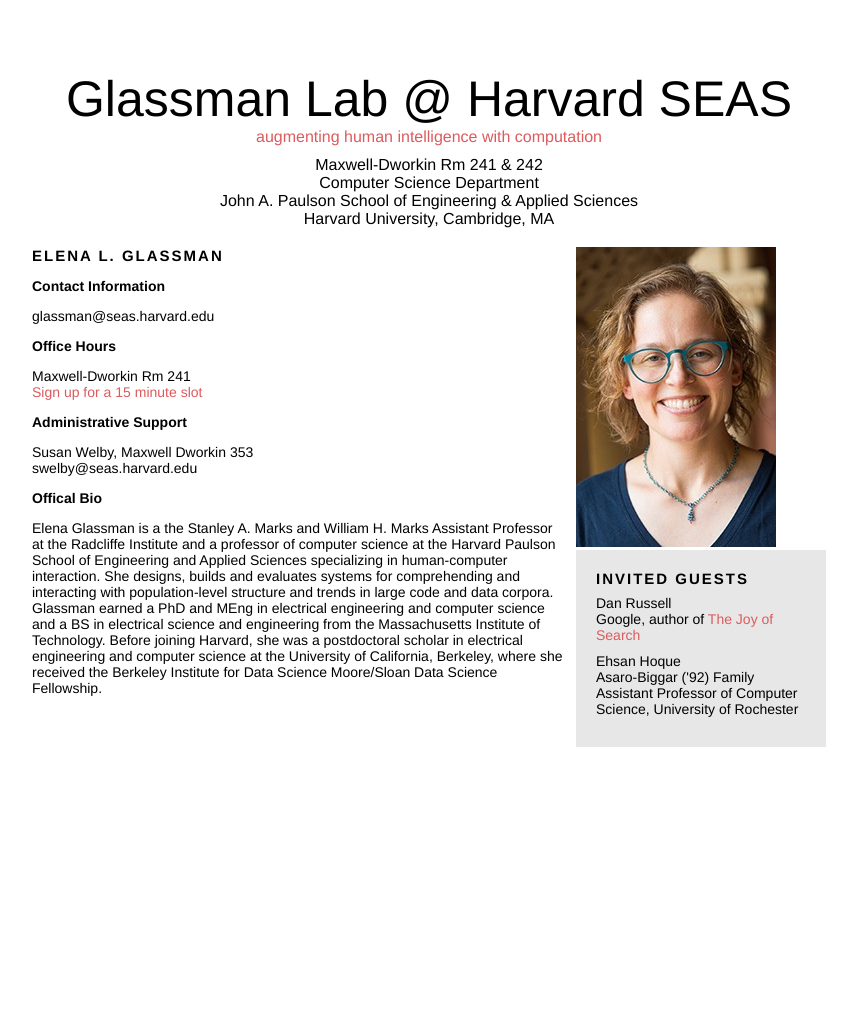
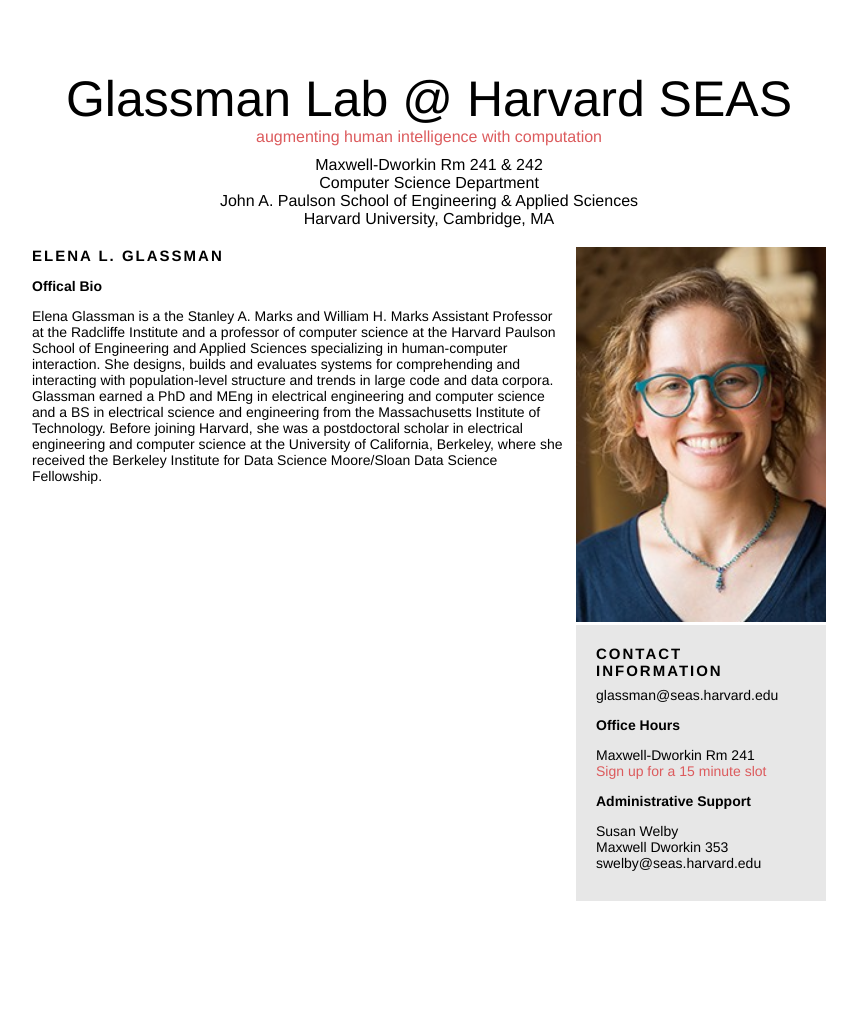
Before and after one commit to eglassman/eglassman.github.io, a Jekyll site: the page built from glassman.html, in a window 1280 px wide. Shown: the whole page, without its empty margins (211-1068 px from the left). Built offline with Jekyll 4.4.1, drawn with Linux system fonts in a browser that asks for light colours; before the commit the page ends 900 px from its top, so only the background shows below that.

Commit message:
moved contact info to box

```diff
--- a/glassman.html
+++ b/glassman.html
@@ -12,16 +12,6 @@
 </div>
 
 
-<p class="boldish">Contact Information</p>
-glassman@seas.harvard.edu
-
-<p class="boldish">Office Hours</p>
-Maxwell-Dworkin Rm 241<br>
-<a href="https://calendar.google.com/calendar/selfsched?sstoken=UU5pdmMyN0ozcG1BfGRlZmF1bHR8YzM5MGNlYTBiZDkxODZjZWI0M2VkNWY3OGQ4N2JkMjk">Sign up for a 15 minute slot</a>
-
-<p class="boldish">Administrative Support</p>
-Susan Welby, Maxwell Dworkin 353<br>swelby@seas.harvard.edu
-
 <p class="boldish">Offical Bio</p>
 Elena Glassman is a the Stanley A. Marks and William H. Marks Assistant Professor at the Radcliffe Institute and a professor of computer science at the Harvard Paulson School of Engineering and Applied Sciences specializing in human-computer interaction. She designs, builds and evaluates systems for comprehending and interacting with population-level structure and trends in large code and data corpora.
 <br>
@@ -32,28 +22,25 @@
 </td>
 <td class="small" width="250px">
 
-  <img src="img/Glassman_200x300.jpg" alt="Elena Glassman's professional headshot">
+  <img src="img/Glassman_200x300.jpg" alt="Elena Glassman's professional headshot" style="width:250px;">
 
   <div class="box">
     <div class="header lead">
-    Invited Guests
+    Contact Information
     </div>
 
     <div class="margin-bottom">
-      <div class="slightlybold">
-        Dan Russell
+      <div>
+        glassman@seas.harvard.edu
       </div>
       <div>
-        Google, author of <a href="https://mitpress.mit.edu/books/joy-search">The Joy of Search</a>
-      </div>
-    </div>
 
-    <div class="margin-bottom">
-      <div class="slightlybold">
-        Ehsan Hoque
-      </div>
-      <div>
-        Asaro-Biggar ('92) Family Assistant Professor of Computer Science, University of Rochester
+                <p class="boldish">Office Hours</p>
+                Maxwell-Dworkin Rm 241<br>
+                <a href="https://calendar.google.com/calendar/selfsched?sstoken=UU5pdmMyN0ozcG1BfGRlZmF1bHR8YzM5MGNlYTBiZDkxODZjZWI0M2VkNWY3OGQ4N2JkMjk">Sign up for a 15 minute slot</a>
+
+                <p class="boldish">Administrative Support</p>
+                Susan Welby<br>Maxwell Dworkin 353<br>swelby@seas.harvard.edu
       </div>
     </div>
   </div>
```
